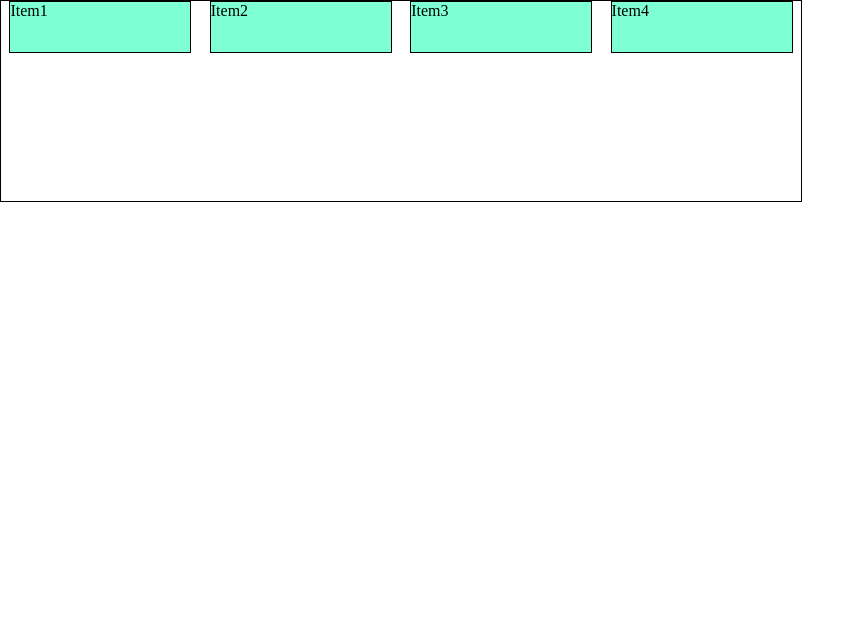
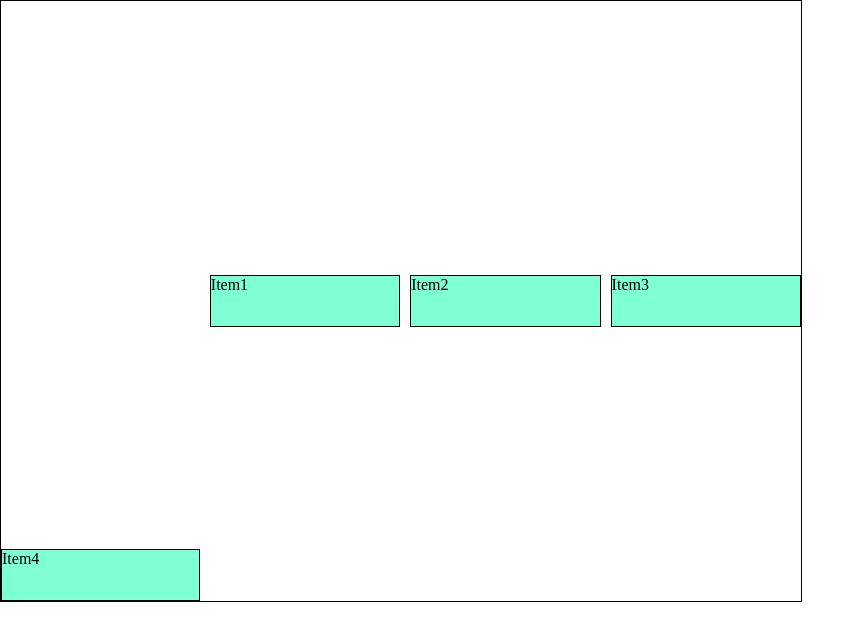
Before and after one commit to Rudransh-Gupta0304/CSS-CSE24, a plain HTML site: page flexbox.html in a window 1280 px wide. Shown: the whole page, without its empty margins (0-865 px from the left). Drawn offline with Linux system fonts and the light colour scheme.

Commit message:
initial commit

```diff
--- a/flexbox.css
+++ b/flexbox.css
@@ -5,25 +5,45 @@
 
 .conatiner{
     display: flex;
-    height:200px;
+    height:600px;
     width:800px;
     border: 1px solid black;
+
+    /* row ,, column ,, row-reverse ,, coulmn-reverse */
+
+    /* row  rev.. me direction right se bhi ho  jaegi  counting reverse hone ke saath saath    isme main axis horizontal hogi   */
+    /* column rev main axis vertical hogi and up to down hoga  */
     flex-direction:  row row-reverse;
 
+
+
+    /* by default no wrap hoga and next row me shift nhi hoga and compress kar lega apne aap ko */
     flex-wrap: wrap;
+    /* no wrap  // wrap //   wrap-reverse  */
     /* flex-flow: row wrap;  combination of flex wrap and flex direction */
 
-    justify-content:  space-evenly;
-    /* it conatins // flex start // flex end // center // space between // space around // space evenly */
 
-    align-items: flex-start;
+    /* property main axis pe lagti hai depend krta hai uspe konsi main axis hogi */
+    justify-content:  center;
+    /* it conatins // flex start // flex end // center // space between(side me gap nhi hoga )
+     space around(left right me equal gap and center ke element me double gap hoga)
+       space evenly(all spaces are equal ) */
+
+
+    align-items: center;
+    /* cross axis pe execute hogi  */
     /* it contains // flex start // flex end // center // stretch // baseline */
 
-    align-content:flex-start;
-    /* it conatin // flex start // flex end // center // stretch // space between // space around */
+
+
+    align-content:stretch;
+    /* same yhe cross axis pe apply karegii */
+    /* it conatin // flex start // flex end // center // stretch // space between() // space around */
+
+
 
     gap:10px;
-    /* gap , rowgap , column-gap     single value represent row // and double value represent row and cloumn both*/
+    /* gap , row-gap , column-gap   single value represent row // and double value represent row and cloumn both*/
 
 }
 
@@ -32,4 +52,16 @@
     width:180px;
     border: 1px solid black;
     background-color: aquamarine;
+    flex-grow: 1;
+    /* total space occupy kar lega jo bhi parent container ki hogi  */
 }
+
+/* align-self */
+
+.item4{
+    order: -1;
+    /* agar order same hua than html source pe depend karega be default sequence auto selected hooga */
+    flex-grow: 2;
+    /* remaining space se 2times increase karega */
+    align-self: flex-end;
+}
--- a/flexbox.html
+++ b/flexbox.html
@@ -11,7 +11,8 @@
         <div class="item">Item1</div>
         <div class="item">Item2</div>
         <div class="item">Item3</div>
-        <div class="item">Item4</div>
+        <div class="item item4">Item4</div>
+
     </div>
 
 </body>
```
Also changed, not shown: class.html (+1 -1 lines), class2.html (+1 -1 lines), class.css (renamed from style3.css), class2.css (renamed from style4.css).
